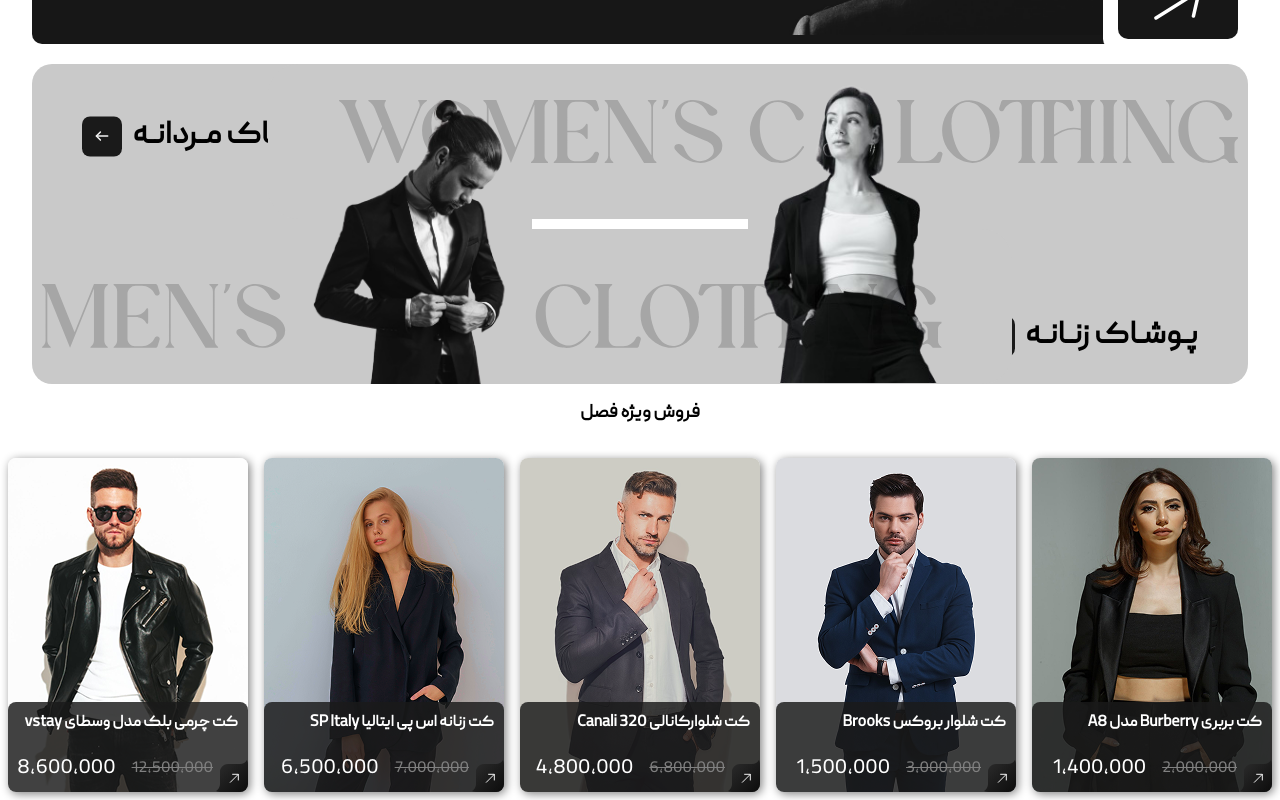
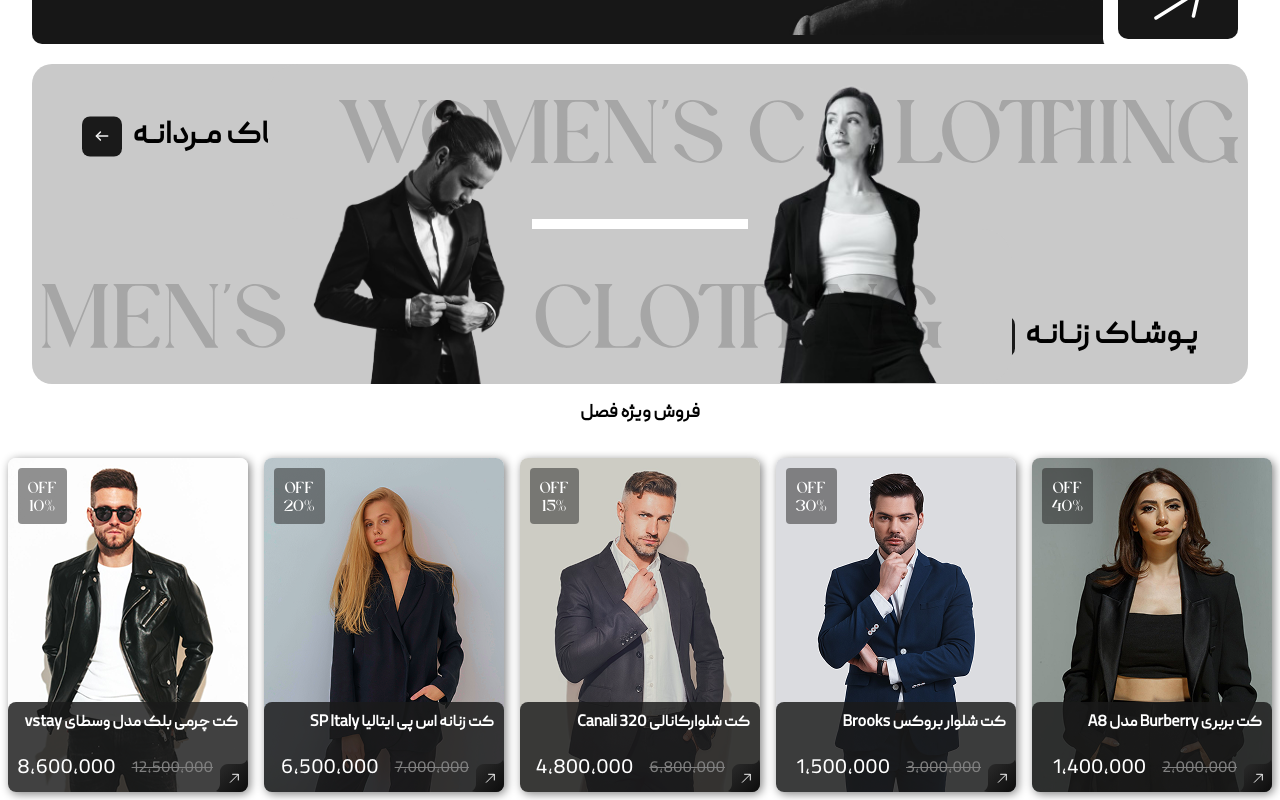
Before and after one commit to Finch2011/black-dark, a React (Vite) app: page / in a window 1280 px wide. Shown: the part 510-1310 px from the top of the page. Built offline with nearby package versions, Linux system fonts and the light colour scheme; data requests are answered from the project's data file.

Commit message:
add product

```diff
--- /dev/null
+++ b/src/app/pages/Products/speshail-offers.jsx
@@ -0,0 +1,29 @@
+import { baseUrl } from '@app/helpers/vb'
+import axios from 'axios'
+import React, { useEffect, useState } from 'react'
+import { useParams } from 'react-router-dom'
+export default function Speshailoffers() {
+    const [productDitails , setProductDitails] = useState([])
+    const { slug }  = useParams()
+    const getproductdata =  async () => {
+        const res = await axios.get(`${baseUrl}/Speshial-offers?slug=${slug}`)
+         setProductDitails(res.data)
+    }
+    useEffect(()=>{
+      getproductdata();
+    },[])
+
+  return (
+    <>
+     {productDitails.map((p)=>(
+        <div>
+         <h1>{p.title}</h1>
+         <span>{p.Ogprice}</span>
+         <span>{p.Fainalprice}</span>
+         <img src={p.image} alt={p.title} />
+         <p>offer : {p.offervalue}%</p>
+        </div>
+     ))}
+    </>
+  )
+}
--- a/src/app/pages/auth/register/index.jsx
+++ b/src/app/pages/auth/register/index.jsx
@@ -27,7 +27,8 @@ export default function Register() {
           const response = await axios.post(`${baseUrl}/register` , {
             "username" : username,
             "email" : email,
-            "password" : password
+            "password" : password,
+            "admin" : false
           });
           toast.success('درحال ثبت نام 😃', {
             position: "top-right",
--- a/src/app/pages/home/components/product.jsx
+++ b/src/app/pages/home/components/product.jsx
@@ -1,18 +1,30 @@
-import React from 'react'
-import "./product.scss"
-export default function Product({image , title , Ogprice , Finalprice }) {
+import React from "react";
+import "./product.scss";
+import { Link } from "react-router-dom";
+import Off from "@app/ui/components/off";
+export default function Product({
+  image,
+  title,
+  Ogprice,
+  Finalprice,
+  addres,
+  offervalue,
+}) {
   return (
-     <div className='main-product'>
+    <Link to={addres}>
+      <div className="main-product">
+        <Off offervalue={offervalue} />
         <img src={image} alt="" />
-        <div className='info'>
-            <img className='bg-arrow' src="/assets/images/bg.svg" alt="" />
-            <img className='arrow' src="/assets/images/arrow2.svg" alt="" />
-            <h4>{title}</h4>
-            <div className="prices">
-                <span className='s1'>{Ogprice}</span>
-                <span className='s2'>{Finalprice}</span>
-            </div>
+        <div className="info">
+          <img className="bg-arrow" src="/assets/images/bg.svg" alt="" />
+          <img className="arrow" src="/assets/images/arrow2.svg" alt="" />
+          <h4>{title}</h4>
+          <div className="prices">
+            <span className="s1">{Ogprice}</span>
+            <span className="s2">{Finalprice}</span>
+          </div>
         </div>
-     </div>
-)
+      </div>
+    </Link>
+  );
 }
--- a/src/app/pages/home/components/products.jsx
+++ b/src/app/pages/home/components/products.jsx
@@ -1,59 +1,34 @@
-import React, { useState } from 'react'
-import Product from './product'
-import Model1 from "@assets/images/Model1.png"
-import Model2 from "@assets/images/Model2.png"
-import Model3 from "@assets/images/Model3.png"
-import Model4 from "@assets/images/Model4.png"
-import Model5 from "@assets/images/Model5.png"
+import React, { useEffect, useState } from "react";
+import Product from "./product";
+import Model1 from "@assets/images/Model1.png";
+import Model2 from "@assets/images/Model2.png";
+import Model3 from "@assets/images/Model3.png";
+import Model4 from "@assets/images/Model4.png";
+import Model5 from "@assets/images/Model5.png";
+import Off from "@app/ui/components/off";
+import axios from "axios";
+import { baseUrl } from "@app/helpers/vb";
 export default function Products() {
-    const [ProductData , setProductData] = useState([
-        {
-            id:0 ,
-            title : "کت بربری Burberry مدل A8 " ,
-            Ogprice: "2,000,000",
-            Fainalprice :"1,400,000",
-            image: Model1
-
-        },
-        {
-            id:1 ,
-            title : "کت شلوار  بروکس Brooks  " ,
-            Ogprice: "3,000,000",
-            Fainalprice :"1,500,000",
-            image: Model2
-        },
-        {
-            id:2 ,
-            title : "کت شلوارکانالی 320 Canali" ,
-            Ogprice: "6,800,000",
-            Fainalprice :"4,800,000",
-            image: Model3
-        },
-        {
-            id:3 ,
-            title : "کت زنانه اس پی ایتالیا SP Italy" ,
-            Ogprice: "7,000,000",
-            Fainalprice :"6,500,000",
-            image: Model4
-        },
-        {
-            id:4 ,
-            title : "کت چرمی بلک مدل وسطای vstay" ,
-            Ogprice: "12,500,000",
-            Fainalprice :"8,600,000",
-            image: Model5
-        },
-    ])
+  const [ProductData, setProductData] = useState([]);
+  const getdata = async () => {
+    const res = await axios.get(`${baseUrl}/Speshial-offers`);
+    setProductData(res.data);
+  };
+  useEffect(() => {
+    getdata();
+  }, []);
   return (
     <>
-     {ProductData.map((p)=>(
+      {ProductData.map((p) => (
         <Product
-         title={p.title}
-         Ogprice={p.Ogprice}
-         Finalprice={p.Fainalprice}
-         image={p.image}
+          title={p.title}
+          addres={p.addres}
+          Ogprice={p.Ogprice}
+          Finalprice={p.Fainalprice}
+          image={p.image}
+          offervalue={p.offervalue}
         />
-     ))}
+      ))}
     </>
-  )
+  );
 }
--- /dev/null
+++ b/src/app/pages/profil/user.jsx
@@ -0,0 +1,16 @@
+import React from 'react'
+import { useNavigate } from 'react-router-dom'
+
+export default function User() {
+    const navigat = useNavigate()
+    const remove = () =>{
+        localStorage.clear()
+        navigat("/")
+    }
+  return (
+    <div>
+        <h1>email  : {localStorage.getItem("email")}</h1>
+        <button onClick={remove}>Log out </button>
+    </div>
+  )
+}
--- a/src/app/ui/components/off.jsx
+++ b/src/app/ui/components/off.jsx
@@ -1,8 +1,7 @@
 import React from 'react';
 import "./offer.scss";
 
-export default function Off() {
-    const offervalue = 30;
+export default function Off({offervalue}) {
   return (
     <div className='offer-container'>
         <span>OFF</span>
--- a/src/app/ui/components/offer.scss
+++ b/src/app/ui/components/offer.scss
@@ -2,18 +2,19 @@
 @use "/src/sass/base/fonts";
 @use "/src/sass/utils/mixins" as *;
 
-.offer-container{
-    @include flex(column , center , center);
-    float: left;
+.offer-container {
+  position: absolute;
+  top: 10px;
+  left: 10px;
+  @include flex(column, center, center);
   width: max-content;
   color: #fff;
   height: max-content;
   padding: 10px;
   border-radius: 4px;
   background-color: #1a1a1a7a;
-    span{
+  span {
     font-family: fonts.$en;
     font-weight: 300;
   }
-
 }
--- a/src/app/ui/layouts/navbar.jsx
+++ b/src/app/ui/layouts/navbar.jsx
@@ -4,6 +4,7 @@ import "./navbar.scss";
 import { Link } from "react-router-dom";
 
 export default function navbar() {
+  const LocalStorage = localStorage.getItem("verify");
   const links = [
     {
       id: 0,
@@ -70,7 +71,7 @@ export default function navbar() {
           سبد خرید
           <div className="indicator">2</div>
         </button>
-        <button className="profile-me">پروفایل من</button>
+       <Link to={!LocalStorage ? "/auth/login" : "/profil/user"}><button className="profile-me" >{LocalStorage ? "پروفایل من" : "ثبت نام / ورود"}</button></Link>
       </nav>
       <div className="nav2">
         <div className="input">
--- a/src/backend/db.json
+++ b/src/backend/db.json
@@ -1,33 +1,84 @@
 {
   "register": [
     {
-      "id": "fb29",
-      "username": "test",
-      "email": "mohamed.reza.8728@gmail.com",
-      "password": "test"
-    },
-    {
-      "id": "775b",
-      "username": "Mohamad",
-      "email": "M@gmail.com",
-      "password": "M1234"
-    },
-    {
       "id": "299f",
       "username": "moh",
+      "admin": true,
       "email": "moh@gmail.com",
       "password": "12345678"
     },
     {
       "id": "e97a",
       "username": "test2",
+      "admin": false,
       "email": "mozhgan1019@gmail.com",
       "password": "M12345678"
+    },
+    {
+      "id": "9da6",
+      "username": "Mohammad",
+      "admin": false,
+      "email": "mozhgan1019@gmail.com",
+      "password": "12345678"
+    },
+    {
+      "id": "72f4",
+      "username": "Mohammad",
+      "email": "m@gmail.com",
+      "password": "12345678",
+      "admin": false
     }
   ],
-  "verify": [
+  "Speshial-offers": [
     {
-      "id": "63ac"
+      "id": "0",
+      "slug": "Burberry",
+      "title": "کت بربری Burberry مدل A8 ",
+      "Ogprice": "2,000,000",
+      "Fainalprice": "1,400,000",
+      "image": "/assets/images/Model1.png",
+      "offervalue": 40,
+      "addres": "/products/speshial-offers/Burberry"
+    },
+    {
+      "id": "1",
+      "slug": "Brooks",
+      "title": "کت شلوار  بروکس Brooks  ",
+      "Ogprice": "3,000,000",
+      "Fainalprice": "1,500,000",
+      "image": "/assets/images/Model2.png",
+      "offervalue": 30,
+      "addres": "/products/speshial-offers/Brooks"
+    },
+    {
+      "id": "2",
+      "slug": "Canali",
+      "title": "کت شلوارکانالی 320 Canali",
+      "Ogprice": "6,800,000",
+      "Fainalprice": "4,800,000",
+      "image": "/assets/images/Model3.png",
+      "offervalue": 15,
+      "addres": "/products/speshial-offers/Canali"
+    },
+    {
+      "id": "3",
+      "slug": "SP",
+      "title": "کت زنانه اس پی ایتالیا SP Italy",
+      "Ogprice": "7,000,000",
+      "Fainalprice": "6,500,000",
+      "image": "/assets/images/Model4.png",
+      "offervalue": 20,
+      "addres": "/products/speshial-offers/SP"
+    },
+    {
+      "id": "4",
+      "slug": "vstay",
+      "title": "کت چرمی بلک مدل وسطای vstay",
+      "Ogprice": "12,500,000",
+      "Fainalprice": "8,600,000",
+      "image": "/assets/images/Model5.png",
+      "offervalue": 10,
+      "addres": "/products/speshial-offers/vstay"
     }
   ]
 }
--- a/src/routes.jsx
+++ b/src/routes.jsx
@@ -9,6 +9,8 @@ import Login from "@app/pages/auth/login";
 import Verficiation from "@app/pages/auth/verification";
 import { QueryClient, QueryClientProvider } from "@tanstack/react-query";
 import Recovery from "@app/pages/auth/Password recovery";
+import Speshailoffers from "@app/pages/Products/speshail-offers";
+import User from "@app/pages/profil/user";
 
 function App() {
   const location = useLocation();
@@ -31,6 +33,8 @@ function App() {
         <Route path="/auth/login" element={<Login />} />
         <Route path="/auth/verify" element={<Verficiation />} />
         <Route path="/auth/R-password" element={<Recovery />} />
+        <Route path="/products/speshial-offers/:slug" element={<Speshailoffers />} />
+        <Route path="/profil/user" element={<User />} />
       </Routes>
      </InputProvider>
     </>
```
Also changed, not shown: src/app/pages/auth/verification/index.jsx (+102 -50 lines). Lines whose indentation alone changed are shown as unchanged.
